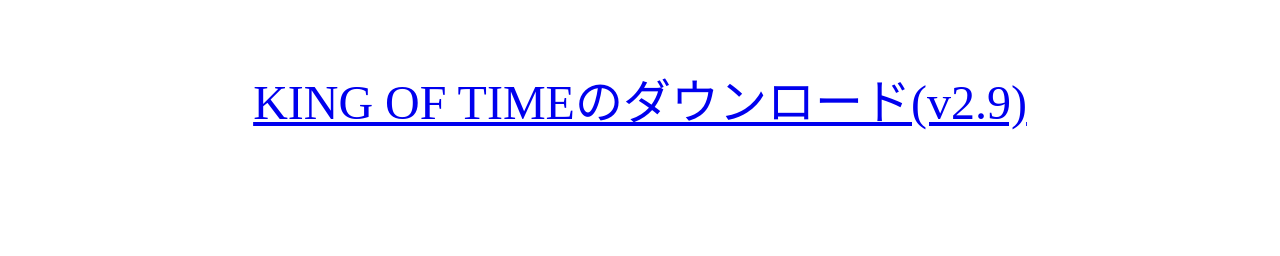
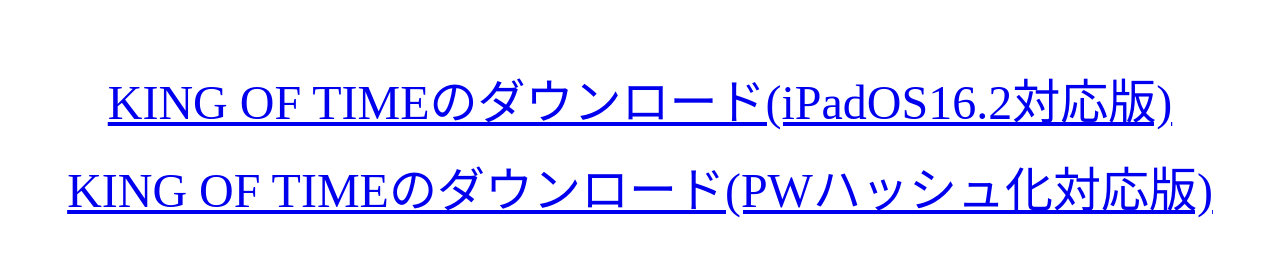
Before and after one commit to shiftApps/KOT, a plain HTML site: page index.html in a window 1280 px wide. Drawn offline with Linux system fonts and the light colour scheme.

Commit message:
Update index.html

```diff
--- a/index.html
+++ b/index.html
@@ -7,7 +7,10 @@
 <center>
 <font size="7">
 <br />
-<a href="itms-services://?action=download-manifest&amp;url=https://shiftapps.github.io/KOT/kot.plist">KING OF TIMEのダウンロード(v2.9)</a>
+<a href="itms-services://?action=download-manifest&amp;url=https://shiftapps.github.io/KOT/kot_a.plist">KING OF TIMEのダウンロード(iPadOS16.2対応版)</a>
+</font><br /><br />
+<font size="7">
+<a href="itms-services://?action=download-manifest&amp;url=https://shiftapps.github.io/KOT/kot.plist">KING OF TIMEのダウンロード(PWハッシュ化対応版)</a>
 </font><br /><br />
 </center>
 </body>
```
